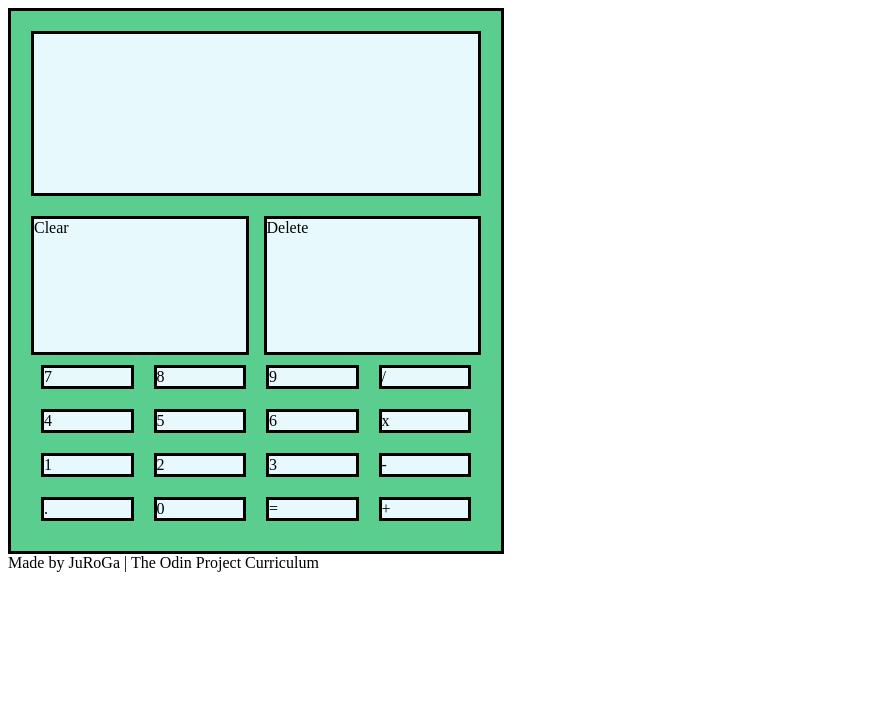
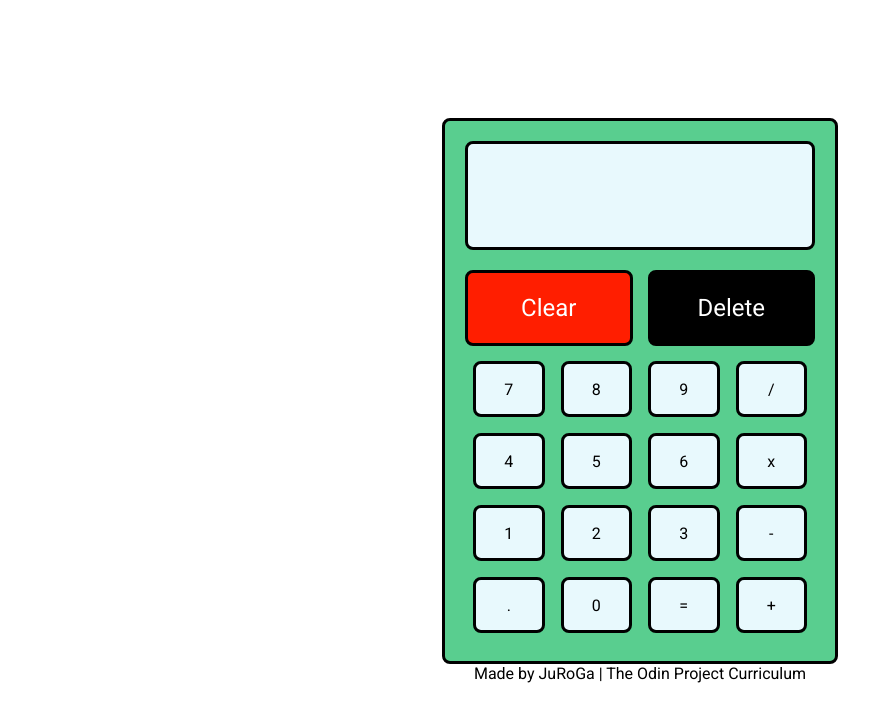
Before and after one commit to Toitw/calculator, a plain HTML site: page index.html in a window 1280 px wide. Shown: the whole page, without its empty margins (0-893 px from the left). Drawn offline with Linux system fonts and the light colour scheme.

Commit message:
Added css style. V1 finished

```diff
--- a/index.html
+++ b/index.html
@@ -5,6 +5,9 @@
     <meta http-equiv="X-UA-Compatible" content="IE=edge">
     <meta name="viewport" content="width=device-width, initial-scale=1.0">
     <title>Calculator TOP</title>
+    <link rel="preconnect" href="https://fonts.googleapis.com">
+    <link rel="preconnect" href="https://fonts.gstatic.com" crossorigin>
+    <link href="https://fonts.googleapis.com/css2?family=Roboto&display=swap" rel="stylesheet">
     <link rel="stylesheet" href="style.css">
 </head>
 <body>
--- a/style.css
+++ b/style.css
@@ -1,13 +1,26 @@
+
+* {
+    font-family: 'Roboto', sans-serif;
+    border-radius: 8px;
+}
+
+body {
+    display: flex;
+    justify-content: center;
+    align-items: center;
+    flex-direction: column;
+}
 
 .container {
     box-sizing: content-box;
     border: solid;
     padding: 20px;
     background-color: #59CE8F;
-    width: 450px;
+    width: 350px;
     height: 500px;
     display: flex;
     flex-direction: column;
+    margin-top: 110px;
 }
 
 .container-block {
@@ -23,24 +36,38 @@
 #total-screen {
     height: 40%;
     font-size: 20px;
+    display: flex;
+    justify-content: flex-end;
+    align-items: center;
+    margin-right: 12px;
 }
 
 #input-screen {
     height: 60%;
     font-size: 40px;
+    display: flex;
+    justify-content: flex-end;
+    align-items: center;
+    margin-right: 12px;
 }
 
 /*option buttons*/
 #options-container {
     display: flex;
     gap: 15px;
+    height: 100px;
 }
 
 .option-button {
     flex: 1;
+    display: flex;
+    justify-content: center;
+    align-items: center;
     background-color: #E8F9FD;
     border: solid;
     margin-top: 20px;
+    height: 70px;
+    font-size: 24px;
 }
 
 /*number buttons*/
@@ -56,10 +83,27 @@
     flex: 1;
     background-color: #E8F9FD;
     border: solid;
-    margin: 10px;
+    margin: 8px;
+    display: flex;
+    justify-content: center;
+    align-items: center;
+    height: 50px;
+    width: 40px;
 }
 
 .number-row {
     display: flex;
     flex: 1;
 }
+
+#clear-button {
+    background-color: #FF1E00;
+    color: white;
+    border-color: black;
+}
+
+#delete-button {
+    background-color: black;
+    color: white;
+    border-color: black;
+}
```
